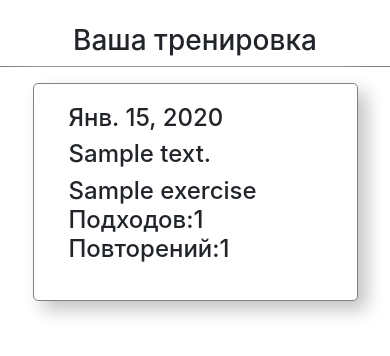
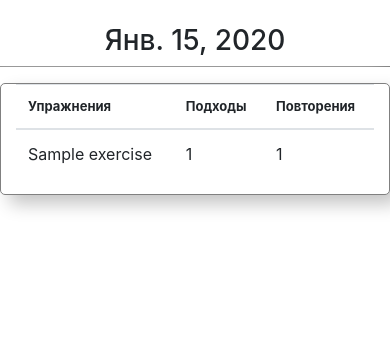
Before and after one commit to Kindface/WorkoutTracker, a Django app: page /workout/1/ in a window 390 px wide. Shown: the top 356 px of the page. Run offline with Django 3.2, Linux system fonts and the light colour scheme; a user stored in the database is signed in; tables that the repository leaves empty hold one stand-in row (values such as "Sample post"); some libraries are stand-ins or nearby versions.

Commit message:
fix design

```diff
--- a/static/css/style.css
+++ b/static/css/style.css
@@ -28,7 +28,7 @@
   font-size: 14px;
   margin-bottom: 3%; }
 
-#id_password, #id_password1, #id_password2, #id_date, #id_distance, #id_time, #id_height, #id_weight {
+#id_password, #id_password1, #id_password2, #id_date, #id_distance, #id_time, #id_height, #id_weight, #id_name, #id_sets, #id_reps {
   width: 100%;
   border-radius: 5px;
   height: 40px;
@@ -78,6 +78,9 @@ a.navbar-dark {
     width: auto; }
 
   .delete {
-    width: auto; } }
+    width: auto; }
+
+  .table thead {
+    font-size: small; } }
 
 /*# sourceMappingURL=style.css.map */
--- a/static/css/style.sass
+++ b/static/css/style.sass
@@ -28,7 +28,7 @@
   font-size: 14px
   margin-bottom: 3%
 
-#id_password, #id_password1, #id_password2, #id_date, #id_distance, #id_time, #id_height, #id_weight
+#id_password, #id_password1, #id_password2, #id_date, #id_distance, #id_time, #id_height, #id_weight, #id_name, #id_sets, #id_reps
   width: 100%
   border-radius: 5px
   height: 40px
@@ -79,3 +79,6 @@ a.navbar-dark
 
   .delete
     width: auto
+
+  .table thead
+    font-size: small
--- a/workouts/templates/edit_workout.html
+++ b/workouts/templates/edit_workout.html
@@ -9,7 +9,7 @@
     </div>
     <div class="container">
         <div class="row pt-3 justify-content-center">
-            <div class="col-10 col-lg-4 add-run justify-items-center">
+            <div class="col-10 col-lg-12 add-run justify-items-center">
                 <div class="card-body">
                     <form method="post">
                     <div class="form-group">
--- a/workouts/templates/workout_detail.html
+++ b/workouts/templates/workout_detail.html
@@ -4,19 +4,26 @@
 <main>
     <div class="row pt-4 header-workouts">
         <div class="col-12 text-center">
-            <h3>Ваша тренировка</h3>
+            <h3>{{ workout.date }}</h3>
         </div>
     </div>
     <div class="container">
         <div class="row pt-3 justify-content-center">
-            <div class="col-10 col-lg-4 add-run justify-items-center">
-                <div class="card-body">
-                    <div class="form-group">
-                        <h4>{{ object.date }}</h4>
-                        <h4>{{ object.description }}</h4>
-                        <h4>{{ workout.exercises.all|join:", " }}</h4>
-                    </div>
-                </div>
+            <div class="col-12 col-lg-12 add-run justify-items-center">
+               <table class="table">
+                <thead>
+                <th>Упражнения</th>
+                <th>Подходы</th>
+                <th>Повторения</th>
+                </thead>
+                   {% for item in object.exercises.all %}
+                       <tr>
+                           <td>{{ item.name}}</td>
+                           <td>{{ item.sets }}</td>
+                           <td>{{item.reps }}</td>
+                       </tr>
+                    {% endfor %}
+                </table>
             </div>
         </div>
     </div>
--- a/workouts/templates/workouts.html
+++ b/workouts/templates/workouts.html
@@ -21,7 +21,7 @@
             {% for workout in object_list  %}
                     <div class="card queryset col-xl-12" style="margin: 1%; padding-top:1%;">
                         <div class="text-center">
-                            <a href="{% url 'workout_detail' workout.pk %}" class="text-center">{{ workout.date }}</a>
+                            <a href="{% url 'workout_detail' workout.pk %}"><h3 class="text-center">{{ workout.date }}</h3></a>
                             <a href="{% url 'delete-workout' workout.pk %}"><button class="btn btn-danger delete float-right" type="submit">Удалить</button></a>
                             <a href="{% url 'edit-workout' workout.pk %}"><button class="btn btn-secondary edit float-right" type="submit">Изменить</button></a>
                         </div>
```
Also changed, not shown: Tracker/templates/tracker.html (+12 -10 lines), workouts/templates/workout_add.html (+13 -3 lines), 1 other file.
